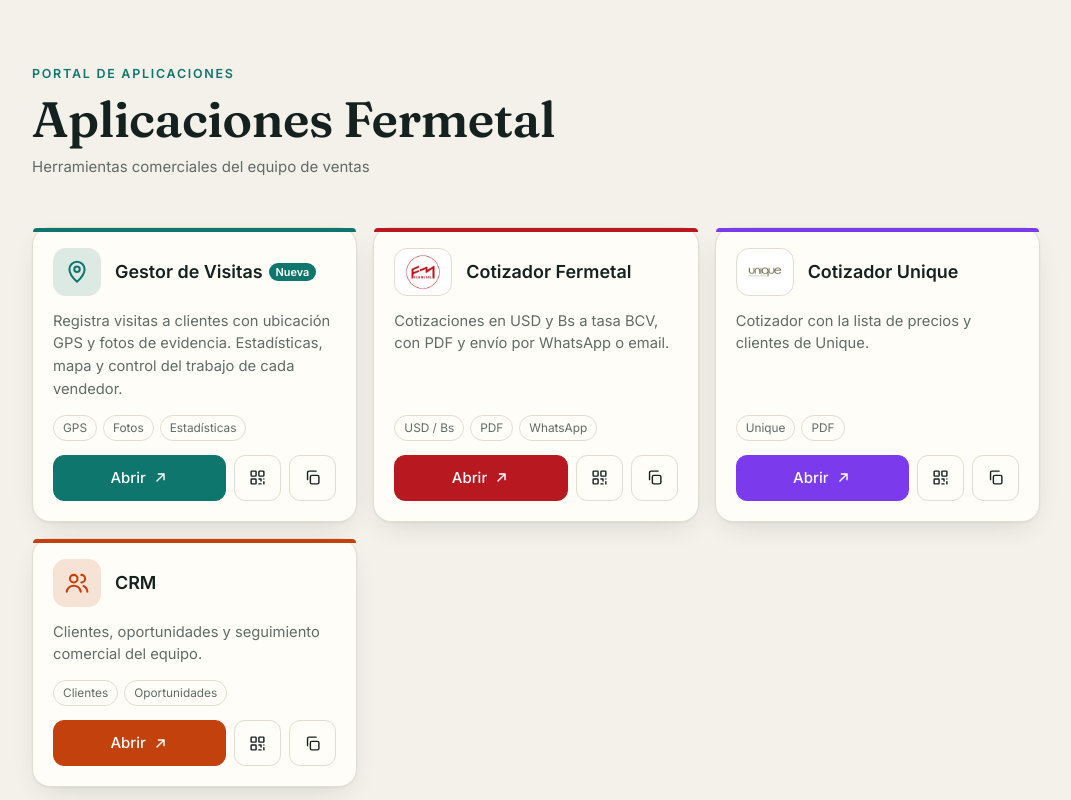
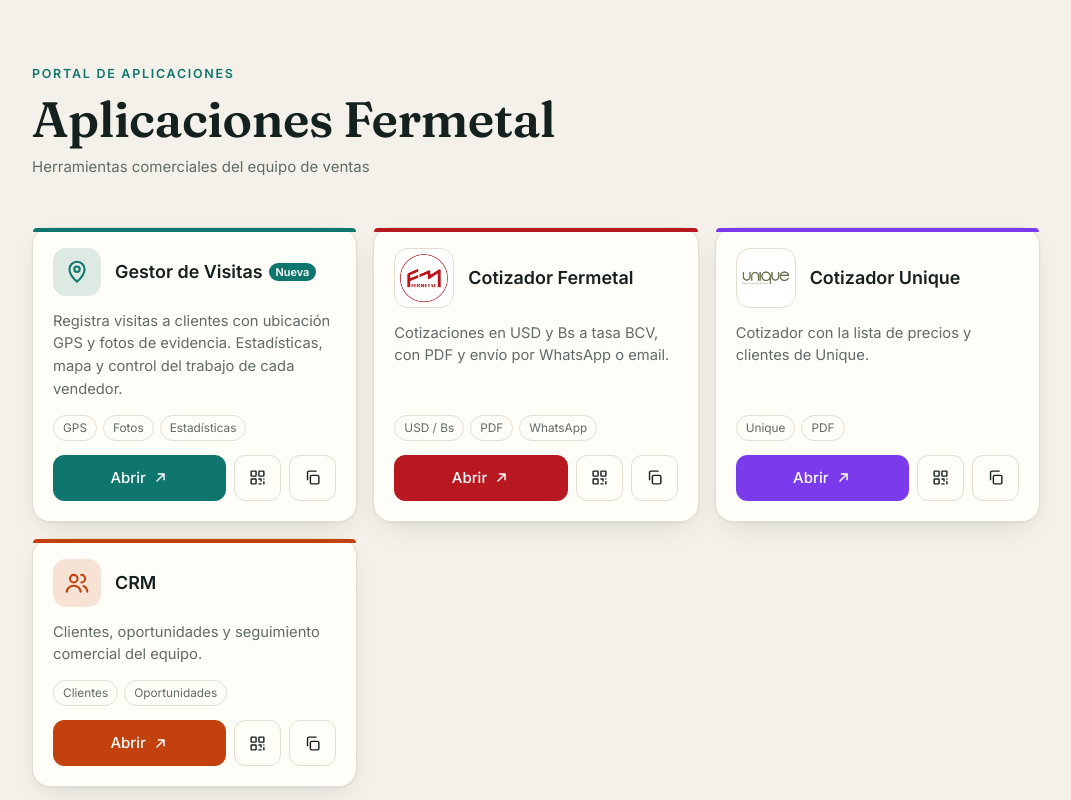
Before and after one commit to ijmf1978/fermetal.app, a plain HTML site: page index.html in a window 1280 px wide. Shown: the top 800 px of the page, without its empty margins (104-1175 px from the left). Drawn offline with Linux system fonts and the light colour scheme.

Commit message:
Add files via upload

```diff
--- a/apps.json
+++ b/apps.json
@@ -47,7 +47,7 @@
       "id": "crm",
       "nombre": "CRM",
       "descripcion": "Clientes, oportunidades y seguimiento comercial del equipo.",
-      "url": "https://ijmf1978.github.io/crm/",
+      "url": "https://ijmf1978.github.io/CRM/",
       "color": "#c2410c",
       "icono": "users",
       "etiquetas": [
--- a/index.html
+++ b/index.html
@@ -27,8 +27,8 @@ header p{margin:0;color:var(--muted);max-width:56ch}
 .app::before{content:"";position:absolute;inset:0 0 auto;height:4px;border-radius:18px 18px 0 0;background:var(--c)}
 .top{display:flex;gap:14px;align-items:center}
 .ico{width:48px;height:48px;border-radius:13px;display:grid;place-items:center;background:color-mix(in srgb,var(--c) 14%,transparent);color:var(--c);flex:none}
-.logo{height:48px;max-width:132px;display:flex;align-items:center;flex:none;padding:6px 10px;border-radius:13px;background:#fff;border:1px solid var(--line)}
-.logo img{max-height:36px;max-width:112px;object-fit:contain;display:block}
+.logo{width:60px;height:60px;display:grid;place-items:center;flex:none;padding:3px;border-radius:14px;background:#fff;border:1px solid var(--line);overflow:hidden}
+.logo img{width:100%;height:100%;object-fit:contain;display:block}
 [hidden]{display:none!important}
 .ico svg{width:26px;height:26px;fill:none;stroke:currentColor;stroke-width:1.9;stroke-linecap:round;stroke-linejoin:round}
 .app h2{margin:0;font-size:1.12rem;font-weight:600}
@@ -75,7 +75,7 @@ const RESPALDO = {"titulo":"Aplicaciones Fermetal","subtitulo":"Herramientas com
  {"id":"visitas","nombre":"Gestor de Visitas","descripcion":"Registra visitas a clientes con ubicación GPS y fotos de evidencia. Estadísticas, mapa y control del trabajo de cada vendedor.","url":"./visitas/","color":"#0f766e","icono":"pin","etiquetas":["GPS","Fotos","Estadísticas"],"nueva":true},
  {"id":"cotizador","nombre":"Cotizador Fermetal","descripcion":"Cotizaciones en USD y Bs a tasa BCV, con PDF y envío por WhatsApp o email.","url":"https://ijmf1978.github.io/cotizador/","color":"#b81920","icono":"doc","logo":"logos/fermetal.jpg","etiquetas":["USD / Bs","PDF","WhatsApp"]},
  {"id":"cotizador2","nombre":"Cotizador Unique","descripcion":"Cotizador con la lista de precios y clientes de Unique.","url":"https://ijmf1978.github.io/cotizador2/","color":"#7c3aed","icono":"doc","logo":"logos/unique.jpg","etiquetas":["Unique","PDF"]},
- {"id":"crm","nombre":"CRM","descripcion":"Clientes, oportunidades y seguimiento comercial del equipo.","url":"https://ijmf1978.github.io/crm/","color":"#c2410c","icono":"users","etiquetas":["Clientes","Oportunidades"]}]};
+ {"id":"crm","nombre":"CRM","descripcion":"Clientes, oportunidades y seguimiento comercial del equipo.","url":"https://ijmf1978.github.io/CRM/","color":"#c2410c","icono":"users","etiquetas":["Clientes","Oportunidades"]}]};
 const ICONOS = {
   pin:'<path d="M12 21s-7-6.2-7-11.5a7 7 0 0 1 14 0C19 14.8 12 21 12 21z"/><circle cx="12" cy="9.5" r="2.5"/>',
   doc:'<path d="M14 3H6a1 1 0 0 0-1 1v16a1 1 0 0 0 1 1h12a1 1 0 0 0 1-1V8z"/><path d="M14 3v5h5M9 13h6M9 17h4"/>',
```
